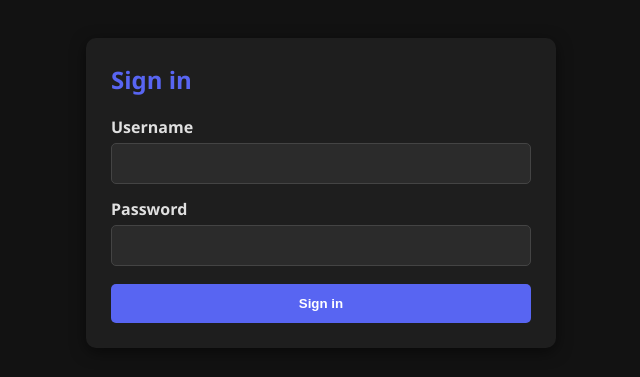
After one commit to syb6/webhook-poster, a Flask app: page /login in a window 1280 px wide. The commit adds this page. Shown: the top 377 px of the page, without its empty margins (319-959 px from the left). Run offline with Flask 3, Linux system fonts and the light colour scheme.

Commit message:
Updated features

```diff
--- a/app.py
+++ b/app.py
@@ -1,11 +1,90 @@
 import json
 import os
+import secrets
+import time
+from functools import wraps
 from urllib.error import HTTPError, URLError
 from urllib.request import Request, urlopen
-from flask import Flask, jsonify, render_template, request
+from urllib.parse import urlparse
+
+from flask import Flask, jsonify, redirect, render_template, request, session, url_for
+from werkzeug.security import check_password_hash
 
 app = Flask(__name__)
 CONFIG_FILE = "config.json"
+app.config.update(
+    SECRET_KEY=os.environ.get("SECRET_KEY") or secrets.token_hex(32),
+    SESSION_COOKIE_HTTPONLY=True,
+    SESSION_COOKIE_SAMESITE="Lax",
+    SESSION_COOKIE_SECURE=os.environ.get("COOKIE_SECURE", "0") == "1",
+    MAX_CONTENT_LENGTH=16 * 1024,
+)
+
+APP_USERNAME = os.environ.get("APP_USERNAME", "admin")
+APP_PASSWORD_HASH = os.environ.get("APP_PASSWORD_HASH")
+LOGIN_WINDOW_SECONDS = 60
+MAX_LOGIN_ATTEMPTS = 5
+login_attempts = {}
+
+
+def is_authenticated():
+    return session.get("authenticated") is True
+
+
+def login_required(view):
+    @wraps(view)
+    def wrapped_view(*args, **kwargs):
+        if is_authenticated():
+            return view(*args, **kwargs)
+        if request.path.startswith("/api/"):
+            return jsonify({"status": "error", "message": "Login required."}), 401
+        return redirect(url_for("login", next=request.path))
+
+    return wrapped_view
+
+
+def get_csrf_token():
+    token = session.get("csrf_token")
+    if not token:
+        token = secrets.token_urlsafe(32)
+        session["csrf_token"] = token
+    return token
+
+
+def csrf_protected():
+    supplied_token = request.headers.get("X-CSRF-Token") or request.form.get("csrf_token")
+    return secrets.compare_digest(supplied_token or "", session.get("csrf_token", ""))
+
+
+@app.context_processor
+def inject_security_context():
+    return {"csrf_token": get_csrf_token(), "authenticated": is_authenticated()}
+
+
+@app.after_request
+def add_security_headers(response):
+    response.headers["X-Content-Type-Options"] = "nosniff"
+    response.headers["X-Frame-Options"] = "DENY"
+    response.headers["Referrer-Policy"] = "no-referrer"
+    response.headers["Content-Security-Policy"] = (
+        "default-src 'self'; style-src 'self' 'unsafe-inline'; "
+        "script-src 'self' 'unsafe-inline'; img-src 'self' https: data:; "
+        "connect-src 'self'; frame-ancestors 'none'"
+    )
+    if is_authenticated():
+        response.headers["Cache-Control"] = "no-store"
+    return response
+
+
+def login_is_rate_limited(client_id):
+    now = time.monotonic()
+    attempts = [attempt for attempt in login_attempts.get(client_id, []) if now - attempt < LOGIN_WINDOW_SECONDS]
+    login_attempts[client_id] = attempts
+    return len(attempts) >= MAX_LOGIN_ATTEMPTS
+
+
+def record_login_attempt(client_id):
+    login_attempts.setdefault(client_id, []).append(time.monotonic())
 
 
 def load_config():
@@ -30,29 +109,84 @@ def save_config(config):
 
 
 @app.route("/")
+@login_required
 def index():
     """Renders the message sender page."""
     return render_template("index.html")
 
 
 @app.route("/settings")
+@login_required
 def settings():
     """Renders the configuration page."""
     config = load_config()
     return render_template("settings.html", config=config)
 
 
+@app.route("/login", methods=["GET", "POST"])
+def login():
+    if is_authenticated():
+        return redirect(url_for("index"))
+
+    next_url = request.args.get("next", "/") if request.method == "GET" else request.form.get("next", "/")
+    if not next_url.startswith("/") or next_url.startswith("//"):
+        next_url = "/"
+
+    if request.method == "POST":
+        if not csrf_protected():
+            return render_template("login.html", error="Invalid request.", next_url=next_url), 400
+
+        client_id = request.remote_addr or "unknown"
+        if login_is_rate_limited(client_id):
+            return render_template("login.html", error="Too many attempts. Try again later.", next_url=next_url), 429
+
+        username = request.form.get("username", "")
+        password = request.form.get("password", "")
+        valid_login = (
+            bool(APP_PASSWORD_HASH)
+            and secrets.compare_digest(username, APP_USERNAME)
+            and check_password_hash(APP_PASSWORD_HASH, password)
+        )
+        if valid_login:
+            session.clear()
+            session["authenticated"] = True
+            get_csrf_token()
+            return redirect(next_url)
+
+        record_login_attempt(client_id)
+        return render_template("login.html", error="Invalid username or password.", next_url=next_url), 401
+
+    return render_template("login.html", error=None, next_url=next_url)
+
+
+@app.post("/logout")
+@login_required
+def logout():
+    if not csrf_protected():
+        return jsonify({"status": "error", "message": "Invalid request."}), 400
+    session.clear()
+    return redirect(url_for("login"))
+
+
 @app.route("/api/config", methods=["POST"])
+@login_required
 def update_config():
     """Saves updated configuration from web interface."""
-    data = request.json or {}
+    if not csrf_protected():
+        return jsonify({"status": "error", "message": "Invalid request."}), 400
+    data = request.get_json(silent=True) or {}
     webhook_url = data.get("webhook_url", "").strip()
     username = data.get("username", "").strip() or "smasher"
     avatar_url = (
         data.get("avatar_url", "").strip() or "https://i.imgur.com/4M34hi2.png"
     )
 
-    if not webhook_url.startswith("https://discord.com/api/webhooks/"):
+    parsed_webhook = urlparse(webhook_url)
+    if (
+        parsed_webhook.scheme != "https"
+        or parsed_webhook.netloc != "discord.com"
+        or not parsed_webhook.path.startswith("/api/webhooks/")
+    ):
         return jsonify({"status": "error", "message": "Invalid Discord Webhook URL"}), 400
 
     config = {
@@ -65,17 +199,25 @@ def update_config():
 
 
 @app.route("/api/send", methods=["POST"])
+@login_required
 def send_webhook():
     """Handles posting messages to the Discord Webhook."""
-    data = request.json or {}
+    if not csrf_protected():
+        return jsonify({"status": "error", "message": "Invalid request."}), 400
+    data = request.get_json(silent=True) or {}
     config = load_config()
 
     webhook_url = config.get("webhook_url")
-    if not webhook_url or not webhook_url.startswith("https://discord.com/api/webhooks/"):
+    parsed_webhook = urlparse(webhook_url or "")
+    if (
+        parsed_webhook.scheme != "https"
+        or parsed_webhook.netloc != "discord.com"
+        or not parsed_webhook.path.startswith("/api/webhooks/")
+    ):
         return jsonify({"status": "error", "message": "Webhook URL is not configured!"}), 400
 
-    content = data.get("content", "").strip()
-    image_url = data.get("image_url", "").strip()
+    content = str(data.get("content", "")).strip()[:2000]
+    image_url = str(data.get("image_url", "")).strip()[:2000]
 
     if not content and not image_url:
         return jsonify({"status": "error", "message": "Cannot send empty message!"}), 400
@@ -112,9 +254,9 @@ def send_webhook():
         return jsonify({"status": "error", "message": f"HTTP {e.code}: {error_body}"}), 400
     except URLError as e:
         return jsonify({"status": "error", "message": f"Connection Error: {e.reason}"}), 500
-    except Exception as e:
-        return jsonify({"status": "error", "message": f"Unexpected Error: {e}"}), 500
+    except Exception:
+        return jsonify({"status": "error", "message": "Unexpected server error."}), 500
 
 
 if __name__ == "__main__":
-    app.run(debug=True, port=5000)
+    app.run(debug=os.environ.get("FLASK_DEBUG") == "1", port=5000)
--- /dev/null
+++ b/templates/login.html
@@ -0,0 +1,85 @@
+<!doctype html>
+<html lang="en">
+  <head>
+    <meta charset="UTF-8" />
+    <meta name="viewport" content="width=device-width, initial-scale=1.0" />
+    <title>Sign in</title>
+    <style>
+      body {
+        font-family: "Segoe UI", sans-serif;
+        background: #121212;
+        color: #e0e0e0;
+        display: flex;
+        justify-content: center;
+        padding: 30px;
+      }
+      .container {
+        width: 100%;
+        max-width: 420px;
+        background: #1e1e1e;
+        padding: 25px;
+        border-radius: 10px;
+        box-shadow: 0 4px 15px rgba(0, 0, 0, 0.5);
+      }
+      h2 {
+        color: #5865f2;
+        margin-top: 0;
+      }
+      label {
+        display: block;
+        margin: 14px 0 5px;
+        font-weight: bold;
+      }
+      input,
+      button {
+        width: 100%;
+        box-sizing: border-box;
+        padding: 12px;
+        border-radius: 5px;
+      }
+      input {
+        background: #2b2b2b;
+        border: 1px solid #444;
+        color: #fff;
+      }
+      button {
+        margin-top: 18px;
+        border: 0;
+        background: #5865f2;
+        color: #fff;
+        font-weight: bold;
+        cursor: pointer;
+      }
+      .error {
+        margin-top: 15px;
+        padding: 10px;
+        background: #b71c1c;
+        color: #ef9a9a;
+        border-radius: 5px;
+      }
+    </style>
+  </head>
+  <body>
+    <main class="container">
+      <h2>Sign in</h2>
+      <form method="post" action="{{ url_for('login') }}">
+        <input type="hidden" name="csrf_token" value="{{ csrf_token }}" />
+        <input type="hidden" name="next" value="{{ next_url }}" />
+        <label for="username">Username</label>
+        <input id="username" name="username" autocomplete="username" required />
+        <label for="password">Password</label>
+        <input
+          id="password"
+          name="password"
+          type="password"
+          autocomplete="current-password"
+          required
+        />
+        <button type="submit">Sign in</button>
+      </form>
+      {% if error %}
+      <div class="error">{{ error }}</div>
+      {% endif %}
+    </main>
+  </body>
+</html>
```
Also changed, not shown: AUTH_SETUP.md (added, +14 -0 lines), templates/index.html (+15 -1 lines), templates/settings.html (+15 -1 lines).
